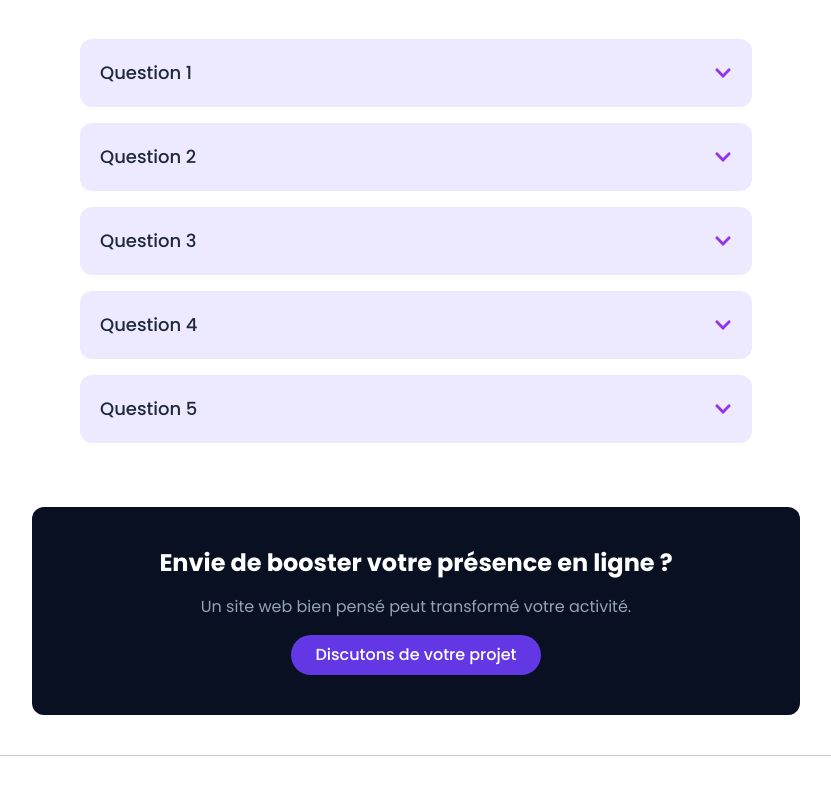
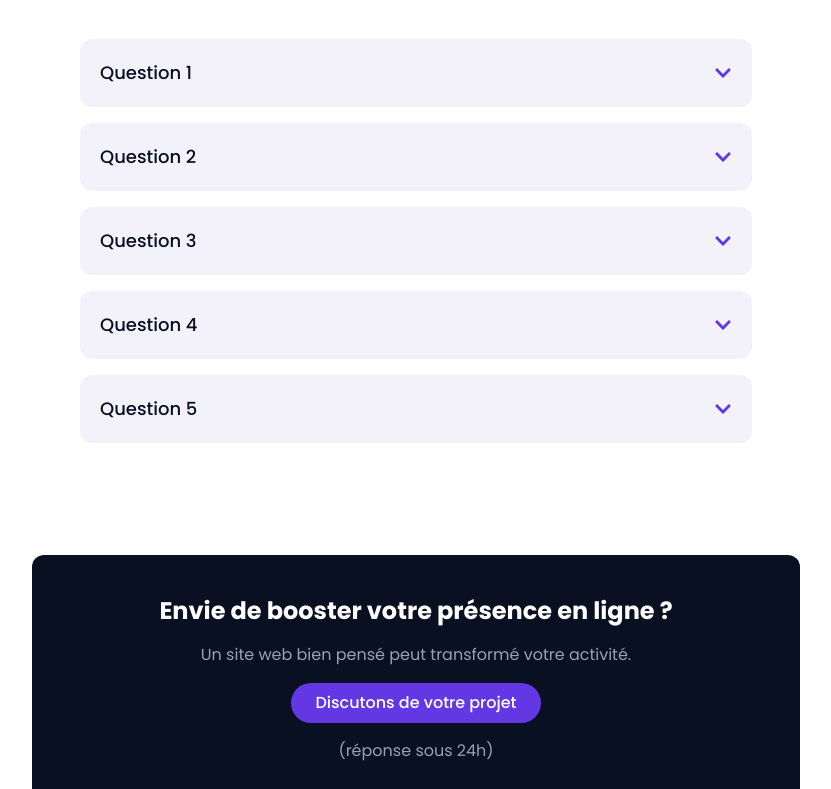
Before and after one commit to newcreafr/newcrea, a React (Vite) app: page / in a window 1280 px wide. Shown: the part 2209-2998 px from the top of the page, without its empty margins (224-1055 px from the left). Built offline with nearby package versions, Linux system fonts and the light colour scheme.

Commit message:
Modification formulaire

```diff
--- a/src/components/CTA.jsx
+++ b/src/components/CTA.jsx
@@ -2,7 +2,7 @@
 
 const CTA = () => {
   return (
-    <section className="mb-10 w-[90%] max-w-3xl">
+    <section className="mb-16 w-[90%] max-w-3xl mt-28">
       <div className="text-center flex flex-col align-center p-7 md:p-10 bg-paletteColor1 rounded-xl gap-4 ">
         <p className="font-bold text-lg xs:text-xl sm:text-2xl text-paletteColor3">Envie de booster votre présence en
           ligne ?</p>
@@ -13,7 +13,7 @@ const CTA = () => {
         >
           Discutons de votre projet
         </a>
-
+        <p className="text-smTextDrkColor">(réponse sous 24h)</p>
       </div>
 
     </section>
--- a/src/components/ContactForm.jsx
+++ b/src/components/ContactForm.jsx
@@ -32,7 +32,7 @@ const ContactForm = () => {
       return;
     }
 
-    if (formData.objet === "Je suis intéressé(e) par vos services" && !formData.service) {
+    if (formData.objet === "Je suis interessé(e) par vos services" && !formData.service) {
       setError("Veuillez sélectionner un service.");
       return;
     }
@@ -46,6 +46,7 @@ const ContactForm = () => {
     formDataToSend.append("email", formData.email);
     formDataToSend.append("objet", formData.objet);
     formDataToSend.append("message", fullMessage);
+    formDataToSend.append("service", formData.service);
 
     try {
       const response = await fetch("/contact.php", {
@@ -77,7 +78,7 @@ const ContactForm = () => {
           value={formData.email}
           onChange={handleChange}
           required
-          className="w-full border p-2 rounded border-paletteColor1"
+          className="w-full p-3 rounded-lg bg-paletteColor4 border border-paletteColor1 text-sm xs:text-md md:text-lg"
         />
       </label>
 
@@ -87,21 +88,21 @@ const ContactForm = () => {
           name="objet"
           value={formData.objet}
           onChange={handleChange}
-          className="w-full border p-2 rounded bg-paletteColor3 border-paletteColor1"
+          className="w-full p-3 rounded-lg bg-paletteColor4 border border-paletteColor1 text-sm xs:text-md md:text-lg"
         >
-          <option>Je suis intéressé(e) par vos services</option>
+          <option>Je suis interessé(e) par vos services</option>
           <option>Je voudrais un renseignement</option>
         </select>
       </label>
 
-      {formData.objet === "Je suis intéressé(e) par vos services" && (
+      {formData.objet === "Je suis interessé(e) par vos services" && (
         <label className="block">
           <span className="text-md md:text-lg font-semibold">Service concerné</span>
           <select
             name="service"
             value={formData.service}
             onChange={handleChange}
-            className="w-full border p-2 rounded bg-paletteColor3 border-paletteColor1"
+            className="w-full p-3 rounded-lg bg-paletteColor4 border border-paletteColor1 text-sm xs:text-md md:text-lg"
             required
           >
             <option value="Création de site web">Création d'un site web</option>
@@ -113,21 +114,21 @@ const ContactForm = () => {
 
       <label className="block">
         <span className="text-md md:text-lg font-semibold">
-          {formData.objet === "Je suis intéressé(e) par vos services"
+          {formData.objet === "Je suis interessé(e) par vos services"
             ? "Message (facultatif)"
             : "Message (obligatoire)"}
         </span>
         <textarea
           name="message"
           placeholder={
-            formData.objet === "Je suis intéressé(e) par vos services"
+            formData.objet === "Je suis interessé(e) par vos services"
               ? "Faites nous part d'informations supplémentaires si vous le désirez"
               : "Merci de préciser votre message"
           }
           value={formData.message}
           onChange={handleChange}
           rows="6"
-          className="w-full border p-2 rounded resize-none border-paletteColor1"
+          className="w-full p-3 rounded-lg bg-paletteColor4 resize-none border border-paletteColor1 text-sm xs:text-md md:text-lg"
           maxLength={1500}
         />
         <p className="text-right text-md md:text-lg text-smTextWhtColor">
--- a/src/components/FAQ.jsx
+++ b/src/components/FAQ.jsx
@@ -48,17 +48,17 @@ const FAQSection = () => {
           return (
             <div
               key={index}
-              className="bg-violet-100 rounded-xl p-5 transition-all"
+              className="bg-paletteColor4 rounded-xl p-5 transition-all"
             >
               <button
                 onClick={() => toggle(index)}
-                className={`w-full flex justify-between items-center text-left text-md md:text-lg font-medium text-gray-800 transition-colors duration-300 ${
-                  isOpen ? "text-purple-700" : ""
+                className={`w-full flex justify-between items-center text-left text-md md:text-lg font-medium text-paletteColor1 transition-colors duration-300 ${
+                  isOpen ? "text-paletteColor2" : ""
                 }`}
               >
                 <span>{item.question}</span>
                 <FaChevronDown
-                  className={`text-purple-600 transform transition-transform duration-300 ${
+                  className={`text-paletteColor2 transform transition-transform duration-300 ${
                     isOpen ? "rotate-180" : ""
                   }`}
                 />
@@ -73,7 +73,7 @@ const FAQSection = () => {
                 }}
                 className="overflow-hidden transition-[max-height] duration-300 ease-in-out"
               >
-                <p className="text-md text-gray-600 mt-3">{item.answer}</p>
+                <p className="text-md text-smTextWhtColor mt-3">{item.answer}</p>
               </div>
             </div>
           );
--- a/tailwind.config.js
+++ b/tailwind.config.js
@@ -14,6 +14,7 @@ export default {
         paletteColor1: "#091021",
         paletteColor2: "#6338e4",
         paletteColor3: "#FFFFFF",
+        paletteColor4: "#f3f1fa",
         borderColor: "#cdcdcd",
         smTextWhtColor: "#475569",
         smTextDrkColor: "#94a3b8",
```
Also changed, not shown: 1 other file (tests, documents, lock files or other folders).
